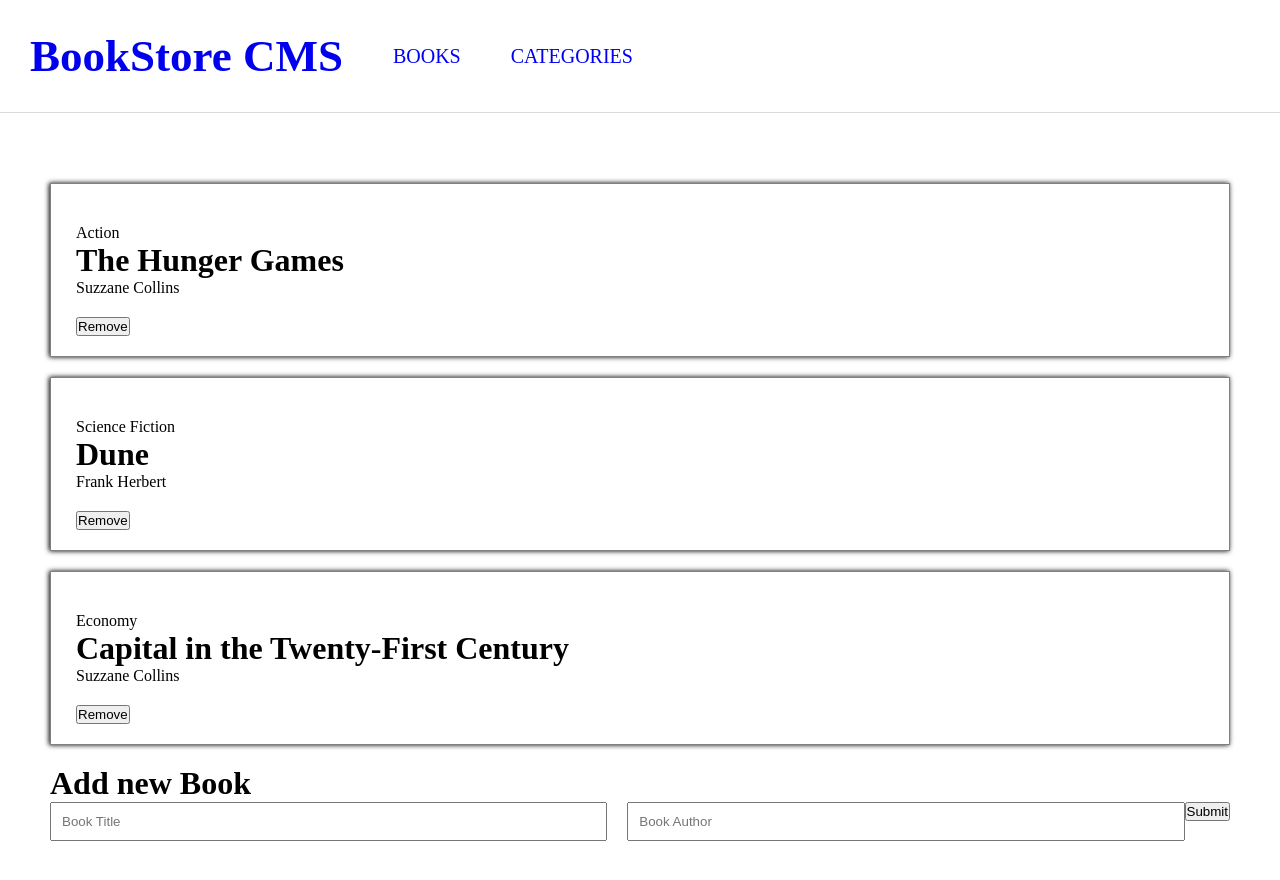
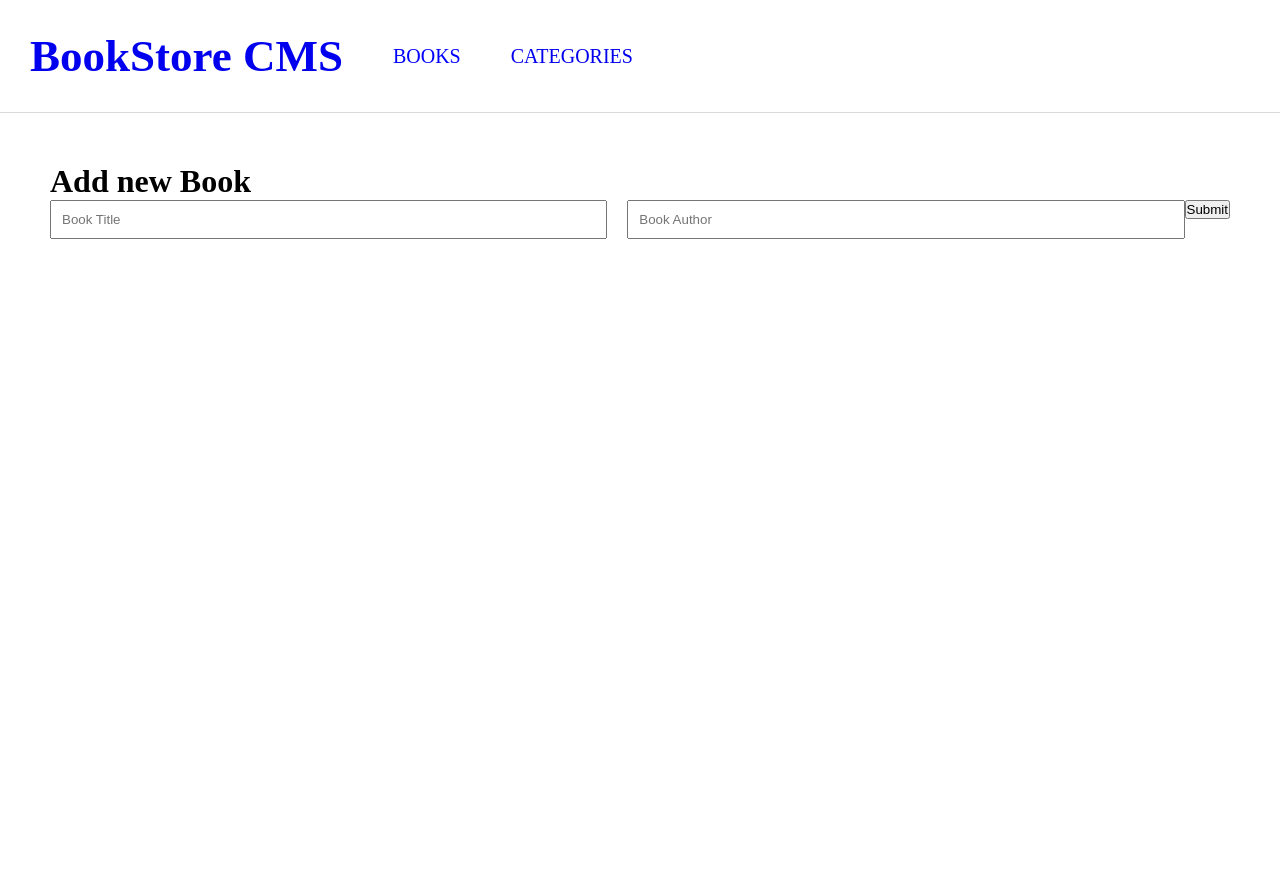
Before and after one commit to wuyepabdul/Bookstore, a React (Create React App) app: page / in a window 1280 px wide. Shown: the top 880 px of the page. After the commit the page ends 800 px from the top, so only its background shows below. Built offline with nearby package versions, Linux system fonts and the light colour scheme.

Commit message:
Add removeBookFromStore functionality

```diff
--- a/src/components/Book.js
+++ b/src/components/Book.js
@@ -1,7 +1,7 @@
 import React from 'react';
 import PropTypes from 'prop-types';
 
-const Book = ({ book }) => (
+const Book = ({ book, removeBookFromStore }) => (
   <div className="book-container">
     <div key={book.id} className="book-div">
       <div className="book">
@@ -10,7 +10,7 @@ const Book = ({ book }) => (
         <p>{book.author}</p>
       </div>
       <div className="book-buttons">
-        <button type="button">
+        <button type="button" onClick={() => removeBookFromStore(book.id)}>
           Remove
         </button>
       </div>
@@ -26,6 +26,7 @@ Book.propTypes = {
     category: PropTypes.string,
     author: PropTypes.string,
   }).isRequired,
+  removeBookFromStore: PropTypes.func.isRequired,
 };
 
 export default Book;
--- a/src/pages/Books.js
+++ b/src/pages/Books.js
@@ -1,17 +1,18 @@
 import React, { useState } from 'react';
-import { useDispatch } from 'react-redux';
+import { useDispatch, useSelector } from 'react-redux';
 import { v4 as uuidv4 } from 'uuid';
 import Book from '../components/Book';
 import Form from '../components/Form';
-import { addBookAction } from '../store/books/books';
+import { addBookAction, removeBookAction } from '../store/books/books';
 
 const Books = () => {
   const dispatch = useDispatch();
 
+  const books = useSelector((state) => state.books);
+
   const [bookData, setBookData] = useState({
     id: uuidv4(),
     title: '',
-    category: '',
     author: '',
   });
 
@@ -27,6 +28,7 @@ const Books = () => {
     const newBook = bookData;
     dispatch(addBookAction(newBook));
     setBookData({
+      id: uuidv4(),
       title: '',
       author: '',
     });
@@ -34,30 +36,21 @@ const Books = () => {
     e.target.children[1].firstChild.value = '';
   };
 
-  const bookList = [
-    {
-      id: uuidv4(),
-      title: 'The Hunger Games',
-      category: 'Action',
-      author: 'Suzzane Collins',
-    },
-    {
-      id: uuidv4(),
-      title: 'Dune',
-      category: 'Science Fiction',
-      author: 'Frank Herbert',
-    },
-    {
-      id: uuidv4(),
-      title: 'Capital in the Twenty-First Century',
-      category: 'Economy',
-      author: 'Suzzane Collins',
-    },
-  ];
+  const removeBookFromStore = (bookId) => {
+    dispatch(removeBookAction(bookId));
+  };
 
   return (
     <div className="container-div">
-      {bookList.length > 0 ? bookList.map((book) => (<Book key={book.id} book={book} />)) : ''}
+      {books.length > 0
+        ? books.map((book) => (
+          <Book
+            key={book.id}
+            book={book}
+            removeBookFromStore={removeBookFromStore}
+          />
+        ))
+        : ''}
       <Form handleChange={handleChange} submitBookToStore={submitBookToStore} />
     </div>
   );
--- a/src/store/books/books.js
+++ b/src/store/books/books.js
@@ -19,6 +19,8 @@ export default function booksReducer(state = initialState, action) {
       return [...state, action.payload];
 
     case REMOVE_BOOK:
+      console.log('state', state);
+      console.log('payload', action.payload);
       return state.filter((book) => book.id !== action.payload);
     default:
       return state;
```
